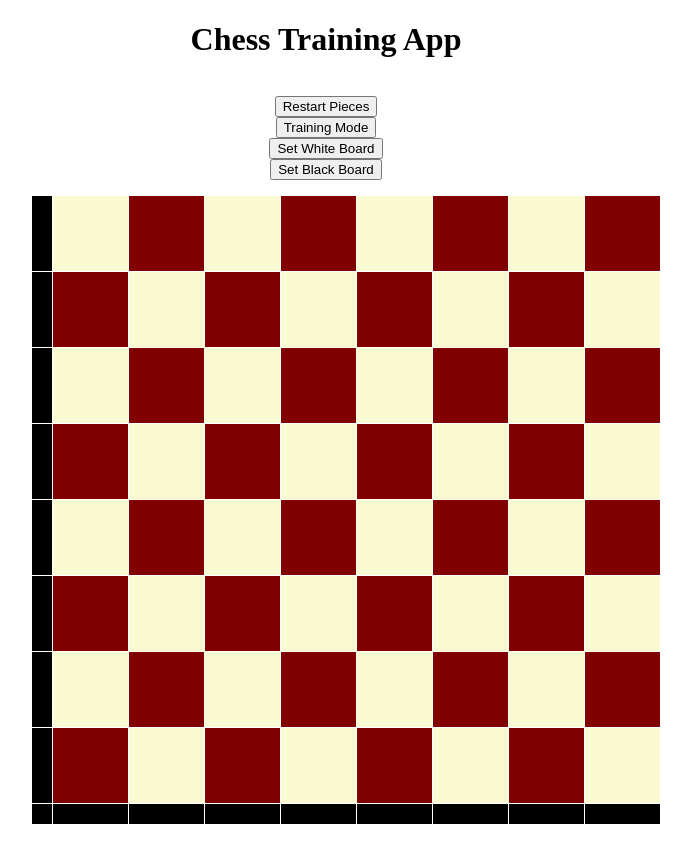
After one commit to PlacidFox/opening-practice, a Flask app: template website/templates/page_board.html in a window 1280 px wide. The commit adds this page. Shown: the whole page, without its empty margins (314-1005 px from the left). Run offline with Flask 2, Linux system fonts and the light colour scheme; the template is opened without the code that fills it, so the values that code supplies are empty.

Commit message:
switch board side

```diff
--- /dev/null
+++ b/website/static/css/style_board.css
@@ -0,0 +1,96 @@
+ul {
+    display: grid;
+    grid-template-columns: 1fr;
+    margin-left: auto;
+    margin-right: auto;
+    place-items: center;
+}
+
+#header{
+    display: grid;
+    grid-template-columns: 1fr;
+    margin-left: auto;
+    margin-right: auto;
+    place-items: center;
+}
+
+#textp{
+    display: grid;
+    grid-template-columns: 1fr;
+    margin-left: auto;
+    margin-right: auto;
+    place-items: center;
+}
+
+#clickMe{
+    display: grid;
+    grid-template-columns: 1fr;
+    margin-left: auto;
+    margin-right: auto;
+    place-items: center;
+}
+
+li {
+    list-style: none;
+    display: grid;
+    place-items: center;
+    font-size: 0px;
+}
+
+.divv {
+    display: flex;
+}
+
+.square {
+    display: flex;
+    margin: .5px;
+    width: 75px;
+    height: 75px;
+}
+
+.notation{
+    margin: .5px;
+    background-color: black;
+    color: white;
+    font-weight: bold;
+    font-size: 15px;
+}
+
+.not_side{
+    width: 20px;
+    height: 75px;
+}
+
+.not_below{
+    width: 75px;
+    height: 20px;
+}
+
+.not_angle{
+    width: 20px;
+    height: 20px;
+}
+
+.piece {
+    width: 75px;
+    height: 75px;
+}
+
+
+.sq_white {
+    background-color: lightgoldenrodyellow;
+}
+
+
+.sq_black {
+    background-color: maroon;
+}
+
+
+#textp{
+    display: grid;
+    grid-template-columns: 1fr;
+    margin-left: auto;
+    margin-right: auto;
+    place-items: center;
+}
--- a/website/static/js/draw_board.js
+++ b/website/static/js/draw_board.js
@@ -51,17 +51,204 @@ const dict_init_pieces_position = {
     H8: "Brook"
 };
 
+function setBoard(color){
+
+    if (color == "white"){
+
+        document.querySelector('.grid01').innerHTML = "A";
+        document.querySelector('.grid02').innerHTML = "B";
+        document.querySelector('.grid03').innerHTML = "C";
+        document.querySelector('.grid04').innerHTML = "D";
+        document.querySelector('.grid05').innerHTML = "E";
+        document.querySelector('.grid06').innerHTML = "F";
+        document.querySelector('.grid07').innerHTML = "G";
+        document.querySelector('.grid08').innerHTML = "H";
+
+        document.querySelector('.grid80').innerHTML = "8";
+        document.querySelector('.grid70').innerHTML = "7";
+        document.querySelector('.grid60').innerHTML = "6";
+        document.querySelector('.grid50').innerHTML = "5";
+        document.querySelector('.grid40').innerHTML = "4";
+        document.querySelector('.grid30').innerHTML = "3";
+        document.querySelector('.grid20').innerHTML = "2";
+        document.querySelector('.grid10').innerHTML = "1";
+
+        document.querySelector('.grid81').id = "A8";
+        document.querySelector('.grid82').id = "B8";
+        document.querySelector('.grid83').id = "C8";
+        document.querySelector('.grid84').id = "D8";
+        document.querySelector('.grid85').id = "E8";
+        document.querySelector('.grid86').id = "F8";
+        document.querySelector('.grid87').id = "G8";
+        document.querySelector('.grid88').id = "H8";
+
+        document.querySelector('.grid71').id = "A7";
+        document.querySelector('.grid72').id = "B7";
+        document.querySelector('.grid73').id = "C7";
+        document.querySelector('.grid74').id = "D7";
+        document.querySelector('.grid75').id = "E7";
+        document.querySelector('.grid76').id = "F7";
+        document.querySelector('.grid77').id = "G7";
+        document.querySelector('.grid78').id = "H7";
+
+        document.querySelector('.grid61').id = "A6";
+        document.querySelector('.grid62').id = "B6";
+        document.querySelector('.grid63').id = "C6";
+        document.querySelector('.grid64').id = "D6";
+        document.querySelector('.grid65').id = "E6";
+        document.querySelector('.grid66').id = "F6";
+        document.querySelector('.grid67').id = "G6";
+        document.querySelector('.grid68').id = "H6";
+
+        document.querySelector('.grid51').id = "A5";
+        document.querySelector('.grid52').id = "B5";
+        document.querySelector('.grid53').id = "C5";
+        document.querySelector('.grid54').id = "D5";
+        document.querySelector('.grid55').id = "E5";
+        document.querySelector('.grid56').id = "F5";
+        document.querySelector('.grid57').id = "G5";
+        document.querySelector('.grid58').id = "H5";
+
+        document.querySelector('.grid41').id = "A4";
+        document.querySelector('.grid42').id = "B4";
+        document.querySelector('.grid43').id = "C4";
+        document.querySelector('.grid44').id = "D4";
+        document.querySelector('.grid45').id = "E4";
+        document.querySelector('.grid46').id = "F4";
+        document.querySelector('.grid47').id = "G4";
+        document.querySelector('.grid48').id = "H4";
+
+        document.querySelector('.grid31').id = "A3";
+        document.querySelector('.grid32').id = "B3";
+        document.querySelector('.grid33').id = "C3";
+        document.querySelector('.grid34').id = "D3";
+        document.querySelector('.grid35').id = "E3";
+        document.querySelector('.grid36').id = "F3";
+        document.querySelector('.grid37').id = "G3";
+        document.querySelector('.grid38').id = "H3";
+
+        document.querySelector('.grid21').id = "A2";
+        document.querySelector('.grid22').id = "B2";
+        document.querySelector('.grid23').id = "C2";
+        document.querySelector('.grid24').id = "D2";
+        document.querySelector('.grid25').id = "E2";
+        document.querySelector('.grid26').id = "F2";
+        document.querySelector('.grid27').id = "G2";
+        document.querySelector('.grid28').id = "H2";
+
+        document.querySelector('.grid11').id = "A1";
+        document.querySelector('.grid12').id = "B1";
+        document.querySelector('.grid13').id = "C1";
+        document.querySelector('.grid14').id = "D1";
+        document.querySelector('.grid15').id = "E1";
+        document.querySelector('.grid16').id = "F1";
+        document.querySelector('.grid17').id = "G1";
+        document.querySelector('.grid18').id = "H1";
+
+        init_pieces_position()
+
+    }
+    if (color == "black"){
+
+        document.querySelector('.grid01').innerHTML = "H";
+        document.querySelector('.grid02').innerHTML = "G";
+        document.querySelector('.grid03').innerHTML = "F";
+        document.querySelector('.grid04').innerHTML = "E";
+        document.querySelector('.grid05').innerHTML = "D";
+        document.querySelector('.grid06').innerHTML = "C";
+        document.querySelector('.grid07').innerHTML = "B";
+        document.querySelector('.grid08').innerHTML = "A";
+
+        document.querySelector('.grid80').innerHTML = "1";
+        document.querySelector('.grid70').innerHTML = "2";
+        document.querySelector('.grid60').innerHTML = "3";
+        document.querySelector('.grid50').innerHTML = "4";
+        document.querySelector('.grid40').innerHTML = "5";
+        document.querySelector('.grid30').innerHTML = "6";
+        document.querySelector('.grid20').innerHTML = "7";
+        document.querySelector('.grid10').innerHTML = "8";
+
+        document.querySelector('.grid81').id = "H1";
+        document.querySelector('.grid82').id = "G1";
+        document.querySelector('.grid83').id = "F1";
+        document.querySelector('.grid84').id = "E1";
+        document.querySelector('.grid85').id = "D1";
+        document.querySelector('.grid86').id = "C1";
+        document.querySelector('.grid87').id = "B1";
+        document.querySelector('.grid88').id = "A1";
+
+        document.querySelector('.grid71').id = "H2";
+        document.querySelector('.grid72').id = "G2";
+        document.querySelector('.grid73').id = "F2";
+        document.querySelector('.grid74').id = "E2";
+        document.querySelector('.grid75').id = "D2";
+        document.querySelector('.grid76').id = "C2";
+        document.querySelector('.grid77').id = "B2";
+        document.querySelector('.grid78').id = "A2";
+
+        document.querySelector('.grid61').id = "H3";
+        document.querySelector('.grid62').id = "G3";
+        document.querySelector('.grid63').id = "F3";
+        document.querySelector('.grid64').id = "E3";
+        document.querySelector('.grid65').id = "D3";
+        document.querySelector('.grid66').id = "C3";
+        document.querySelector('.grid67').id = "B3";
+        document.querySelector('.grid68').id = "A3";
+
+        document.querySelector('.grid51').id = "H4";
+        document.querySelector('.grid52').id = "G4";
+        document.querySelector('.grid53').id = "F4";
+        document.querySelector('.grid54').id = "E4";
+        document.querySelector('.grid55').id = "D4";
+        document.querySelector('.grid56').id = "C4";
+        document.querySelector('.grid57').id = "B4";
+        document.querySelector('.grid58').id = "A4";
+
+        document.querySelector('.grid41').id = "H5";
+        document.querySelector('.grid42').id = "G5";
+        document.querySelector('.grid43').id = "F5";
+        document.querySelector('.grid44').id = "E5";
+        document.querySelector('.grid45').id = "D5";
+        document.querySelector('.grid46').id = "C5";
+        document.querySelector('.grid47').id = "B5";
+        document.querySelector('.grid48').id = "A5";
+
+        document.querySelector('.grid31').id = "H6";
+        document.querySelector('.grid32').id = "G6";
+        document.querySelector('.grid33').id = "F6";
+        document.querySelector('.grid34').id = "E6";
+        document.querySelector('.grid35').id = "D6";
+        document.querySelector('.grid36').id = "C6";
+        document.querySelector('.grid37').id = "B6";
+        document.querySelector('.grid38').id = "A6";
+
+        document.querySelector('.grid21').id = "H7";
+        document.querySelector('.grid22').id = "G7";
+        document.querySelector('.grid23').id = "F7";
+        document.querySelector('.grid24').id = "E7";
+        document.querySelector('.grid25').id = "D7";
+        document.querySelector('.grid26').id = "C7";
+        document.querySelector('.grid27').id = "B7";
+        document.querySelector('.grid28').id = "A7";
+
+        document.querySelector('.grid11').id = "H8";
+        document.querySelector('.grid12').id = "G8";
+        document.querySelector('.grid13').id = "F8";
+        document.querySelector('.grid14').id = "E8";
+        document.querySelector('.grid15').id = "D8";
+        document.querySelector('.grid16').id = "C8";
+        document.querySelector('.grid17').id = "B8";
+        document.querySelector('.grid18').id = "A8";
+
+        init_pieces_position()
+
+    }
+
+}
+
 function init_pieces_position(){
     document.querySelectorAll('.square').forEach(square => {
         square.innerHTML = "" // to delete all pieces before placiung new ones
-
-        // to delete previous move color // to put info function clear color ?
-        document.querySelectorAll('.sq_white').forEach(item => {
-            item.style.backgroundColor = color_white;
-        })
-        document.querySelectorAll('.sq_black').forEach(item => {
-            item.style.backgroundColor = color_black;
-        })
 
         if (square.id in dict_init_pieces_position){
 
@@ -73,6 +260,10 @@ function init_pieces_position(){
 
     drawPieces()
 }
+
+
+
+
 
 function drawPieces() {
 
--- a/website/templates/base.html
+++ b/website/templates/base.html
@@ -14,7 +14,8 @@
     <p id="textp"></p>
     <input id="clickMe" type="button" value="Restart Pieces" onclick="init_pieces_position()" />
     <input id="clickMe" type="button" value="Training Mode" onclick="training_test()" />
-
+    <input id="clickMe" type="button" value="Set White Board" onclick="training_test()" />
+    <input id="clickMe" type="button" value="Set Black Board" onclick="training_test()" />
 
     <ul>
         <div class="divv" id="row8">
--- /dev/null
+++ b/website/templates/page_board.html
@@ -0,0 +1,128 @@
+<!DOCTYPE html>
+<html lang="fr">
+
+<head>
+    <title>Page Web Script JS</title>
+    <script type="text/javascript" src="{{ url_for('static', filename='js/get_case_choice.js') }}"></script>
+    <script type="text/javascript" src="{{ url_for('static', filename='js/draw_board.js') }}"></script>
+    <script type="text/javascript" src="{{ url_for('static', filename='js/training_mode.js') }}"></script>
+    <link rel="stylesheet" href="{{ url_for('static', filename='css/style_board.css') }}">
+</head>
+
+<body>
+    <h1 id="header">Chess Training App</h1>
+    <p id="textp"></p>
+    <input id="clickMe" type="button" value="Restart Pieces" onclick="init_pieces_position()" />
+    <input id="clickMe" type="button" value="Training Mode" onclick="training_test()" />
+    <input id="clickMe" type="button" value="Set White Board" onclick="setBoard('white')" />
+    <input id="clickMe" type="button" value="Set Black Board" onclick="setBoard('black')" />
+
+
+    <ul>
+        <div class="divv" id="row8">
+            <li class="notation not_side grid80" id="8"></li>
+            <li class="square sq_white grid81" id="A8"></li>
+            <li class="square sq_black grid82" id="B8"></li>
+            <li class="square sq_white grid83" id="C8"></li>
+            <li class="square sq_black grid84" id="D8"></li>
+            <li class="square sq_white grid85" id="E8"></li>
+            <li class="square sq_black grid86" id="F8"></li>
+            <li class="square sq_white grid87" id="G8"></li>
+            <li class="square sq_black grid88" id="H8"></li>
+        </div>
+        <div class="divv" id="row7">
+            <li class="notation not_side grid70" id="7"></li>
+            <li class="square sq_black grid71" id="A7"></li>
+            <li class="square sq_white grid72" id="B7"></li>
+            <li class="square sq_black grid73" id="C7"></li>
+            <li class="square sq_white grid74" id="D7"></li>
+            <li class="square sq_black grid75" id="E7"></li>
+            <li class="square sq_white grid76" id="F7"></li>
+            <li class="square sq_black grid77" id="G7"></li>
+            <li class="square sq_white grid78" id="H7"></li>
+        </div>
+        <div class="divv" id="row6">
+            <li class="notation not_side grid60" id="6"></li>
+            <li class="square sq_white grid61" id="A6"></li>
+            <li class="square sq_black grid62" id="B6"></li>
+            <li class="square sq_white grid63" id="C6"></li>
+            <li class="square sq_black grid64" id="D6"></li>
+            <li class="square sq_white grid65" id="E6"></li>
+            <li class="square sq_black grid66" id="F6"></li>
+            <li class="square sq_white grid67" id="G6"></li>
+            <li class="square sq_black grid68" id="H6"></li>
+        </div>
+        <div class="divv" id="row5">
+            <li class="notation not_side grid50" id="5"></li>
+            <li class="square sq_black grid51" id="A5"></li>
+            <li class="square sq_white grid52" id="B5"></li>
+            <li class="square sq_black grid53" id="C5"></li>
+            <li class="square sq_white grid54" id="D5"></li>
+            <li class="square sq_black grid55" id="E5"></li>
+            <li class="square sq_white grid56" id="F5"></li>
+            <li class="square sq_black grid57" id="G5"></li>
+            <li class="square sq_white grid58" id="H5"></li>
+        </div>
+        <div class="divv" id="row4">
+            <li class="notation not_side grid40" id="4"></li>
+            <li class="square sq_white grid41" id="A4"></li>
+            <li class="square sq_black grid42" id="B4"></li>
+            <li class="square sq_white grid43" id="C4"></li>
+            <li class="square sq_black grid44" id="D4"></li>
+            <li class="square sq_white grid45" id="E4"></li>
+            <li class="square sq_black grid46" id="F4"></li>
+            <li class="square sq_white grid47" id="G4"></li>
+            <li class="square sq_black grid48" id="H4"></li>
+        </div>
+        <div class="divv" id="row3">
+            <li class="notation not_side grid30" id="3"></li>
+            <li class="square sq_black grid31" id="A3"></li>
+            <li class="square sq_white grid32" id="B3"></li>
+            <li class="square sq_black grid33" id="C3"></li>
+            <li class="square sq_white grid34" id="D3"></li>
+            <li class="square sq_black grid35" id="E3"></li>
+            <li class="square sq_white grid36" id="F3"></li>
+            <li class="square sq_black grid37" id="G3"></li>
+            <li class="square sq_white grid38" id="H3"></li>
+        </div>
+        <div class="divv" id="row2">
+            <li class="notation not_side grid20" id="2"></li>
+            <li class="square sq_white grid21" id="A2"></li>
+            <li class="square sq_black grid22" id="B2"></li>
+            <li class="square sq_white grid23" id="C2"></li>
+            <li class="square sq_black grid24" id="D2"></li>
+            <li class="square sq_white grid25" id="E2"></li>
+            <li class="square sq_black grid26" id="F2"></li>
+            <li class="square sq_white grid27" id="G2"></li>
+            <li class="square sq_black grid28" id="H2"></li>
+        </div>
+        <div class="divv" id="row1">
+            <li class="notation not_side grid10" id="1"></li>
+            <li class="square sq_black grid11" id="A1"></li>
+            <li class="square sq_white grid12" id="B1"></li>
+            <li class="square sq_black grid13" id="C1"></li>
+            <li class="square sq_white grid14" id="D1"></li>
+            <li class="square sq_black grid15" id="E1"></li>
+            <li class="square sq_white grid16" id="F1"></li>
+            <li class="square sq_black grid17" id="G1"></li>
+            <li class="square sq_white grid18" id="H1"></li>
+        </div>
+        <div class="divv" id="row_notation_below">
+            <li class="notation not_angle grid00   " id="0"></li>
+            <li class="notation not_below grid01" id="A"></li>
+            <li class="notation not_below grid02" id="B"></li>
+            <li class="notation not_below grid03" id="C"></li>
+            <li class="notation not_below grid04" id="D"></li>
+            <li class="notation not_below grid05" id="E"></li>
+            <li class="notation not_below grid06" id="F"></li>
+            <li class="notation not_below grid07" id="G"></li>
+            <li class="notation not_below grid08" id="H"></li>
+        </div>
+    </ul>
+
+    <script>
+    listen_choice()
+    </script>
+
+</body>
+</html>
--- a/website/views.py
+++ b/website/views.py
@@ -4,4 +4,6 @@ views = Blueprint("views", __name__)
 
 @views.route("/")
 def home():
-    return render_template("base.html")
+    return render_template("page_board.html")
+
+#remettre base si bug ?
```
